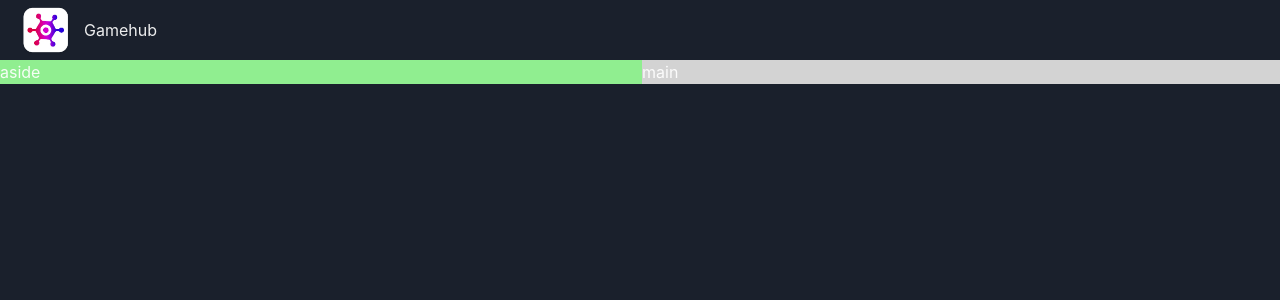
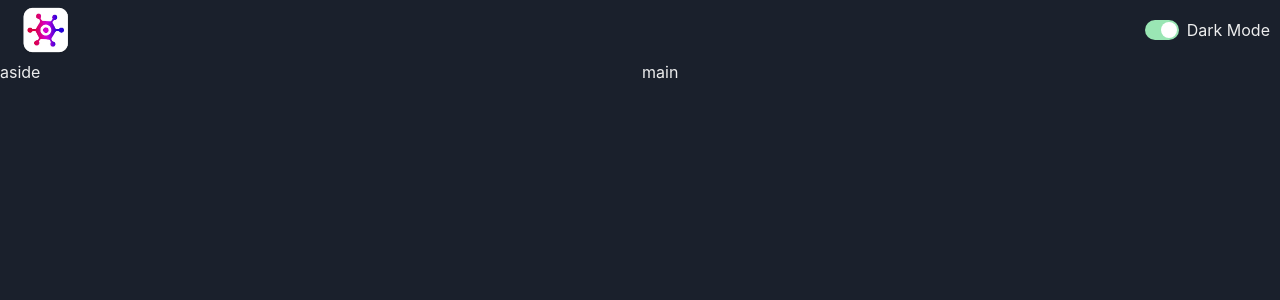
Before and after one commit to saxenaaman17/game-hub, a React (Vite) app: page / in a window 1280 px wide. Shown: the top 300 px of the page. Built offline with nearby package versions, Linux system fonts and the light colour scheme.

Commit message:
implement color mode switch

```diff
--- a/src/App.tsx
+++ b/src/App.tsx
@@ -13,11 +13,11 @@
         <NavBar />
       </GridItem>
       <Show above="lg">
-        <GridItem area="aside" bg="lightgreen">
+        <GridItem area="aside">
           aside
         </GridItem>
       </Show>
-      <GridItem area="main" bg="lightgrey">
+      <GridItem area="main">
         main
       </GridItem>
     </Grid>
--- /dev/null
+++ b/src/components/ColorModeSwitch.tsx
@@ -0,0 +1,17 @@
+import { HStack, Switch, Text, useColorMode } from "@chakra-ui/react";
+
+const ColorModeSwitch = () => {
+  const { colorMode, toggleColorMode } = useColorMode();
+  return (
+    <HStack p="10px">
+      <Switch
+        colorScheme="green"
+        onChange={toggleColorMode}
+        isChecked={colorMode === "dark"}
+      />
+      <Text>Dark Mode</Text>
+    </HStack>
+  );
+};
+
+export default ColorModeSwitch;
--- a/src/components/NavBar.tsx
+++ b/src/components/NavBar.tsx
@@ -1,11 +1,12 @@
-import { HStack, Image, Text } from "@chakra-ui/react";
+import { HStack, Image } from "@chakra-ui/react";
 import logo from "../assets/logo.webp";
+import ColorModeSwitch from "./ColorModeSwitch";
 
 const NavBar = () => {
   return (
-    <HStack>
+    <HStack justifyContent="space-between">
       <Image src={logo} boxSize="60px" ml={4} />
-      <Text>Gamehub</Text>
+      <ColorModeSwitch />
     </HStack>
   );
 };
```
